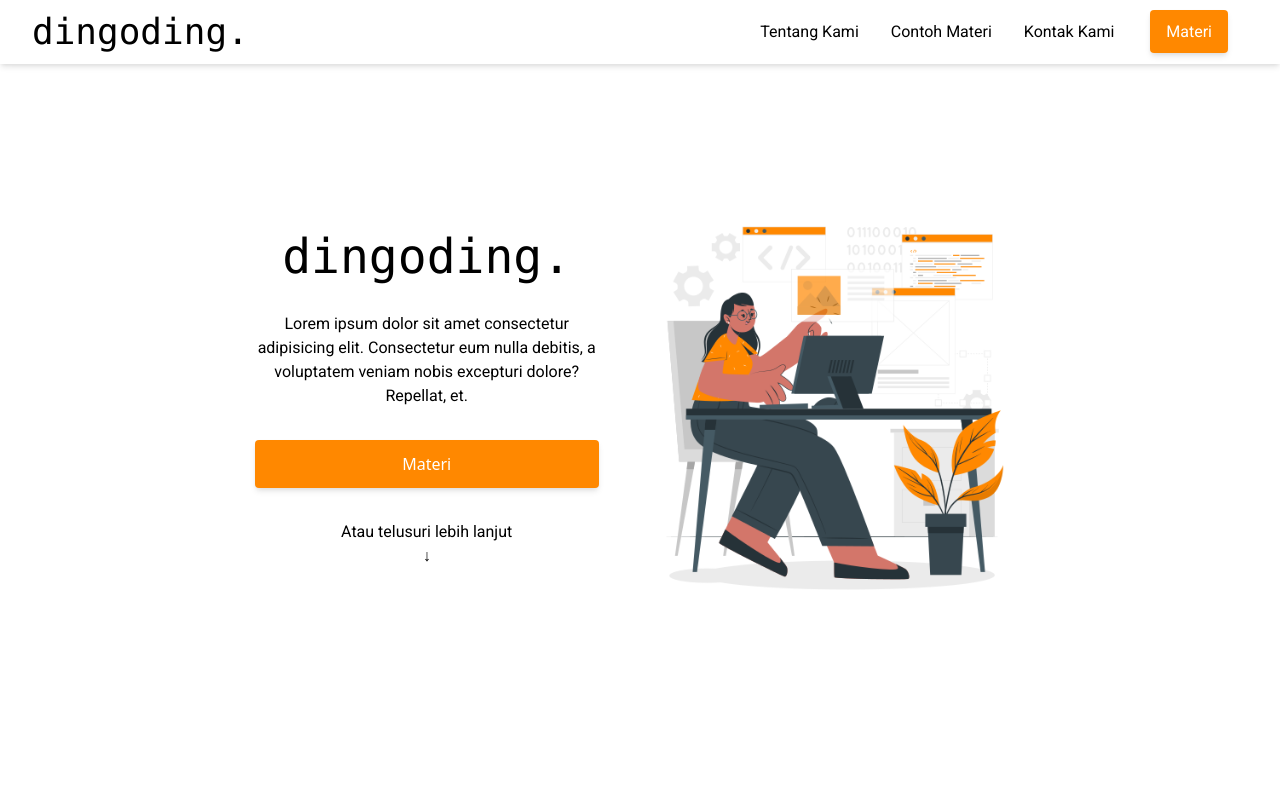
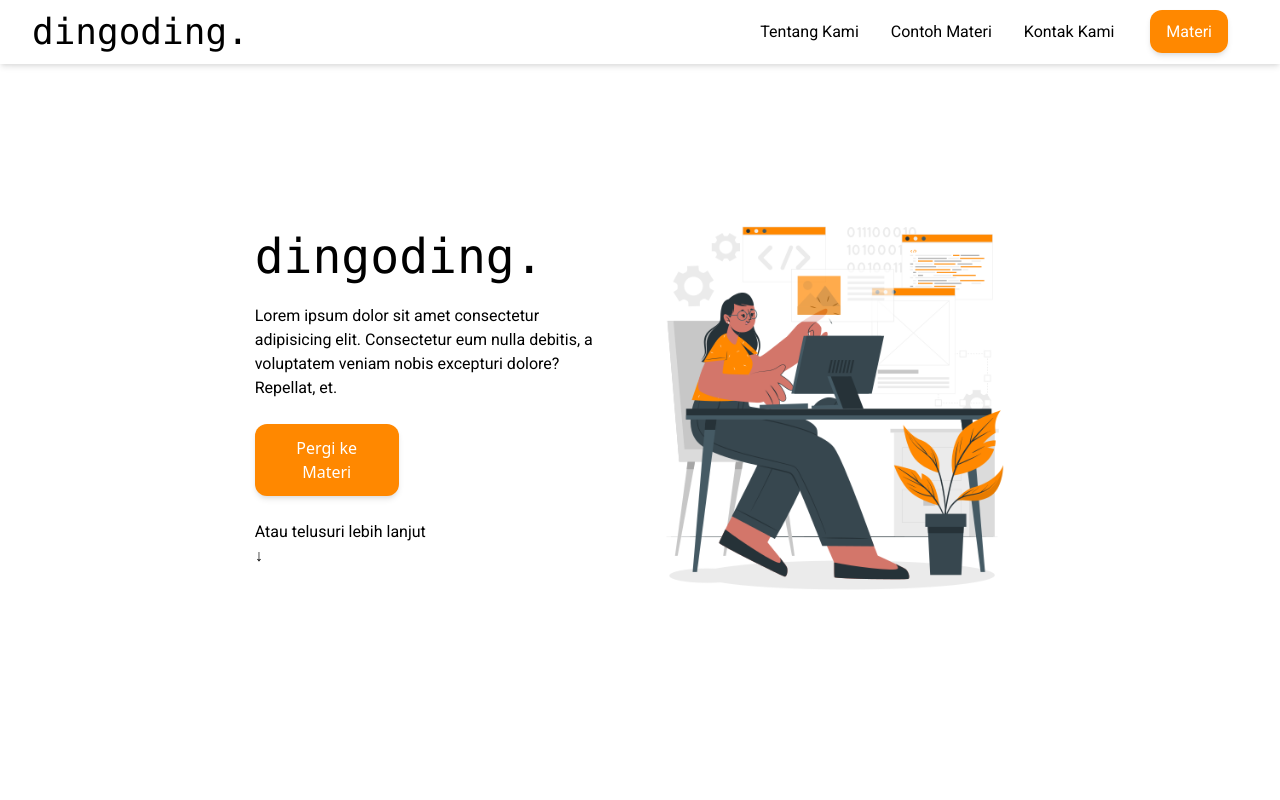
Before and after one commit to heviooot/elearning-programming, a React (Create React App) app: page / in a window 1280 px wide. Shown: the top 800 px of the page. Built offline with nearby package versions, Linux system fonts and the light colour scheme.

Commit message:
wrapping up, donw for today (landing & about page)

```diff
--- a/src/components/about/About.js
+++ b/src/components/about/About.js
@@ -6,7 +6,7 @@ import secondAboutImage from "./../../images/about2-img.png";
 const About = () => {
   return (
     <>
-      <div className="flex justify-center">
+      <div className="flex justify-center bg-lessdark">
         <div className="container bg-lessdark flex flex-col-reverse justify-center items-center md:flex-row-reverse md:py-10 md:justify-center gap-8">
           <div className="font-roboto text-white w-full p-5 flex flex-col gap-8 md:w-96">
             <h1 className="text-5xl text-center font-bold md:text-left">
@@ -25,7 +25,7 @@ const About = () => {
           />
         </div>
       </div>
-      <div className="flex justify-center">
+      <div className="flex justify-center bg-lessdark">
         <div className="container bg-lessdark flex flex-col-reverse justify-center items-center md:flex-row md:justify-center gap-8">
           <div className="font-roboto text-white w-full p-5 flex flex-col gap-8 md:w-96">
             <h1 className="text-5xl text-center font-bold md:text-left">
--- /dev/null
+++ b/src/components/examples/Examples.js
@@ -0,0 +1,11 @@
+import React from 'react'
+
+const Examples = () => {
+    return (
+        <div>
+
+        </div>
+    )
+}
+
+export default Examples
--- a/src/components/landing/Landing.js
+++ b/src/components/landing/Landing.js
@@ -6,22 +6,22 @@ const Landing = () => {
   return (
     <div className="flex justify-center">
       <div className="container flex flex-col-reverse justify-center items-center  gap-8 md:flex-row md:h-screen md:justify-center md:gap-0">
-        <div className="w-full p-5 flex flex-col gap-8 md:w-96">
-          <h1 className="text-5xl text-center font-mono md:text-center">
+        <div className="w-full p-5 flex flex-col gap-6 md:w-96">
+          <h1 className="text-5xl text-center font-mono md:text-left">
             dingoding.
           </h1>
-          <p className="font-roboto text-center md:text-center">
+          <p className="font-roboto text-center md:text-left">
             Lorem ipsum dolor sit amet consectetur adipisicing elit. Consectetur
             eum nulla debitis, a voluptatem veniam nobis excepturi dolore?
             Repellat, et.
           </p>
           <Link
-            className="text-center text-white bg-orange py-3 px-4 rounded shadow-md transition duration-200 ease-in-out hover:bg-lessdark"
+            className="text-center text-white bg-orange py-3 px-4 rounded-xl shadow-md transition duration-200 ease-in-out hover:bg-lessdark md:w-36"
             to="/"
           >
-            Materi
+            Pergi ke Materi
           </Link>
-          <p className="font-roboto text-center">
+          <p className="font-roboto text-center md:text-left">
             Atau telusuri lebih lanjut<br/>&darr;
           </p>
         </div>
--- a/src/components/navbar/Navbar.js
+++ b/src/components/navbar/Navbar.js
@@ -68,25 +68,25 @@ const Navbar = () => {
           </div>
           <div className="pr-8 md:block hidden">
             <Link
-              className="px-4 py-3 rounded transition duration-200 ease-in-out hover:shadow-md hover:bg-orange hover:text-white"
+              className="px-4 py-3 rounded-xl transition duration-200 ease-in-out hover:shadow-md hover:bg-orange hover:text-white"
               to="/"
             >
               Tentang Kami
             </Link>
             <Link
-              className="px-4 py-3 rounded transition duration-200 ease-in-out hover:shadow-md hover:bg-orange hover:text-white"
+              className="px-4 py-3 rounded-xl transition duration-200 ease-in-out hover:shadow-md hover:bg-orange hover:text-white"
               to="/"
             >
               Contoh Materi
             </Link>
             <Link
-              className="px-4 py-3 rounded transition duration-200 ease-in-out hover:shadow-md hover:bg-orange hover:text-white"
+              className="px-4 py-3 rounded-xl transition duration-200 ease-in-out hover:shadow-md hover:bg-orange hover:text-white"
               to="/"
             >
               Kontak Kami
             </Link>
             <Link
-              className="relative text-white bg-orange mx-5 py-3 px-4 rounded shadow-md transition duration-200 ease-in-out hover:bg-lessdark"
+              className="relative text-white bg-orange mx-5 py-3 px-4 rounded-xl shadow-md transition duration-200 ease-in-out hover:bg-lessdark"
               to="/"
             >
               Materi
```
